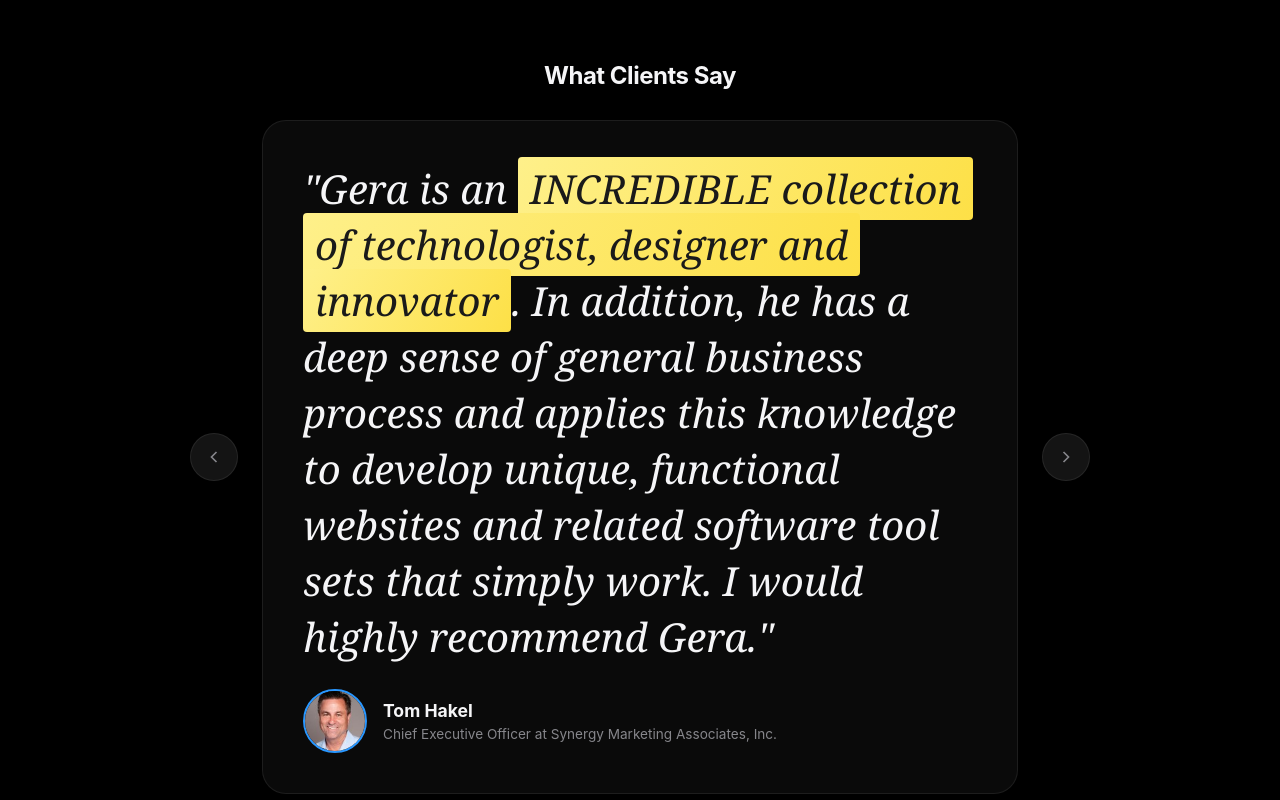
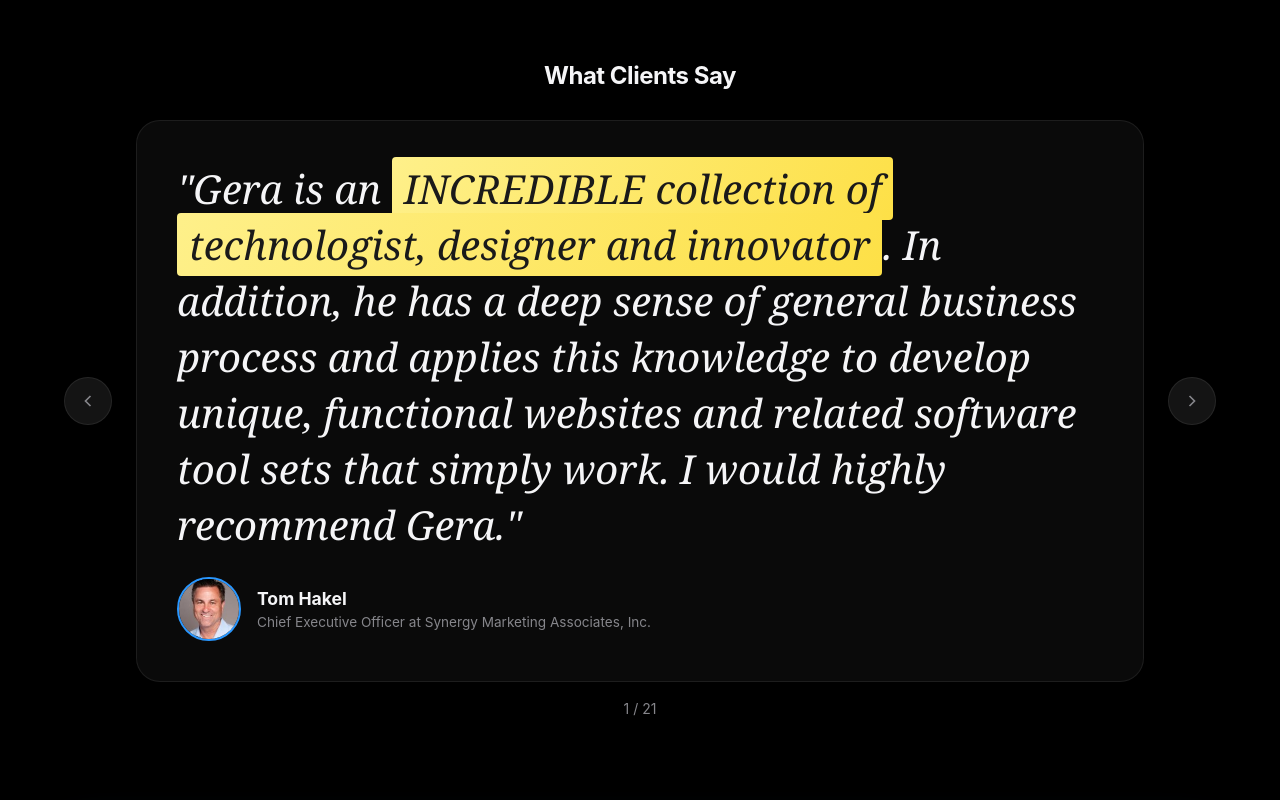
Before and after one commit to gera3d/Content-Plan, an Astro site in the folder gera-yerem-in/: page /work in a window 1280 px wide. Shown: the part 1640-2440 px from the top of the page. Built offline with nearby package versions, Linux system fonts and the light colour scheme; Astro itself is replaced by a stand-in of ours.

Commit message:
fix: testimonials section now fills full container width

```diff
--- a/gera-yerem-in/src/components/content/TestimonialSlider.astro
+++ b/gera-yerem-in/src/components/content/TestimonialSlider.astro
@@ -96,7 +96,7 @@ const testimonials = testimonialData
 
 <style>
   .testimonials-section {
-    max-width: 900px;
+    width: 100%;
     margin: 0 auto;
   }
 
```
